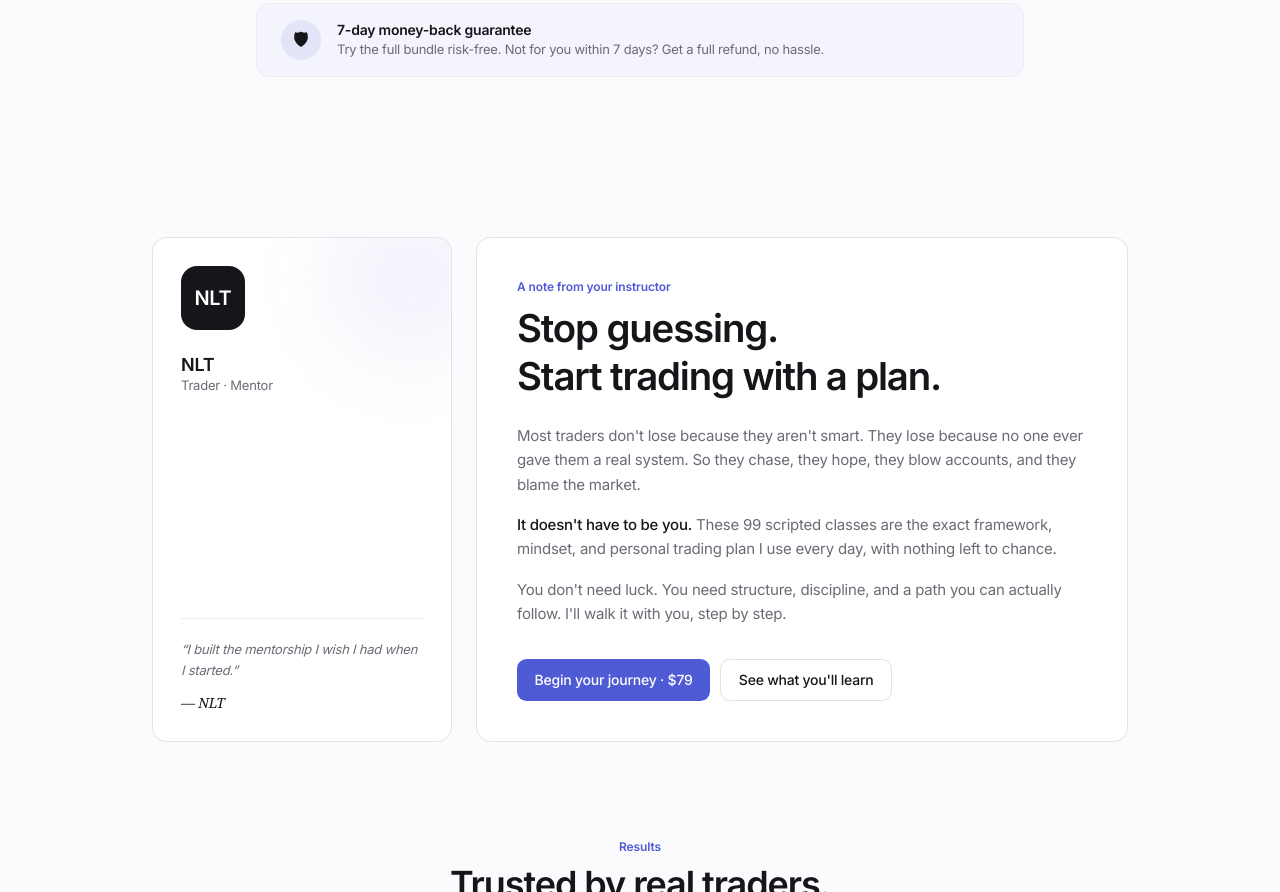
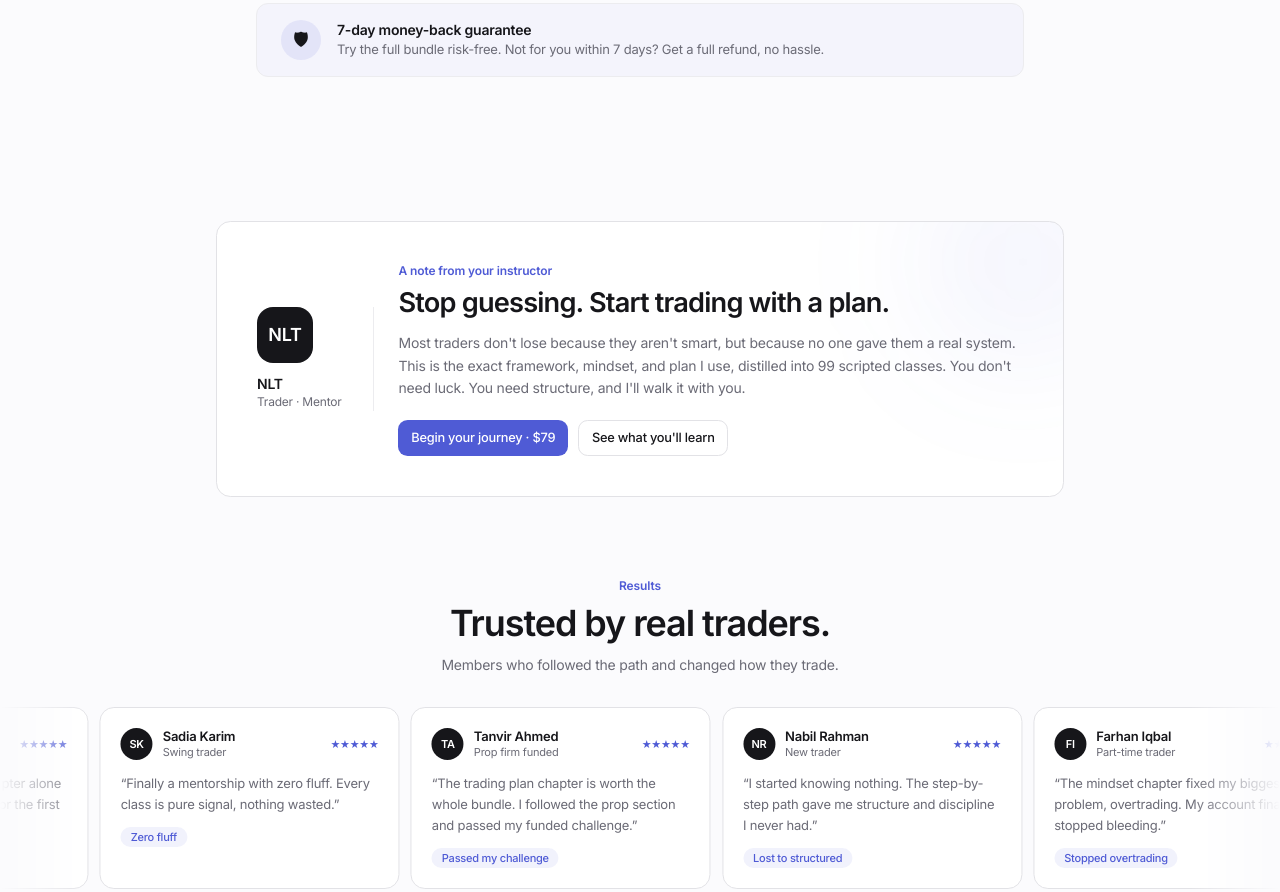
Before and after one commit to shoaibkhancreative/Demo-site, an Astro site: page / in a window 1280 px wide. Shown: the part 2297-3189 px from the top of the page. Built offline with nearby package versions, Linux system fonts and the light colour scheme; Astro itself is replaced by a stand-in of ours.

Commit message:
Rebuild instructor section as compact creative card (identity + note side by side); fix unnatural gap between testimonials and footer by removing footer mt-28

```diff
--- a/src/components/Footer.astro
+++ b/src/components/Footer.astro
@@ -2,7 +2,7 @@
 import { BRAND, TELEGRAM, TOTAL_CLASSES, PRICING } from "../data/site.js";
 const year = new Date().getFullYear();
 ---
-<footer class="mt-28 border-t bg-[color:var(--color-surface)]">
+<footer class="border-t bg-[color:var(--color-surface)]">
   <div class="mx-auto max-w-5xl px-6 py-14">
     <div class="grid gap-10 sm:grid-cols-2 md:grid-cols-5">
       <!-- Brand -->
--- a/src/pages/index.astro
+++ b/src/pages/index.astro
@@ -79,38 +79,28 @@ import { TOTAL_CLASSES, PRICING, TESTIMONIALS, INSTRUCTOR, TELEGRAM, YOUTUBE_ID,
     </div>
   </section>
 
-  <!-- INSTRUCTOR (creative editorial) -->
-  <section id="instructor" class="mx-auto max-w-5xl px-6 py-24">
-    <div class="reveal grid gap-6 md:grid-cols-[300px_1fr] md:items-stretch">
-
-      <!-- Left: portrait / identity card -->
-      <div class="surface relative flex flex-col justify-between overflow-hidden p-7">
-        <div class="pointer-events-none absolute -right-10 -top-10 h-40 w-40 rounded-full bg-[color:var(--color-accent)]/[.07] blur-2xl"></div>
-        <div class="relative">
-          <span class="grid h-16 w-16 place-items-center rounded-2xl bg-[color:var(--color-ink)] text-xl font-semibold text-white">NLT</span>
-          <p class="mt-6 text-lg font-semibold leading-tight">{INSTRUCTOR}</p>
-          <p class="text-[13px] muted">Trader · Mentor</p>
+  <!-- INSTRUCTOR (compact, creative) -->
+  <section id="instructor" class="mx-auto max-w-4xl px-6 py-20">
+    <div class="reveal surface relative overflow-hidden p-8 sm:p-10">
+      <div class="pointer-events-none absolute -right-16 -top-16 h-52 w-52 rounded-full bg-[color:var(--color-accent)]/[.06] blur-3xl"></div>
+      <div class="relative flex flex-col gap-6 sm:flex-row sm:items-center">
+        <!-- identity -->
+        <div class="flex items-center gap-4 sm:flex-col sm:items-start sm:gap-3 sm:border-r sm:pr-8">
+          <span class="grid h-14 w-14 place-items-center rounded-2xl bg-[color:var(--color-ink)] text-lg font-semibold text-white">NLT</span>
+          <div>
+            <p class="text-sm font-semibold leading-tight">{INSTRUCTOR}</p>
+            <p class="text-[12px] muted">Trader · Mentor</p>
+          </div>
         </div>
-        <div class="relative mt-8 border-t pt-5">
-          <p class="text-[13px] italic leading-relaxed muted">“I built the mentorship I wish I had when I started.”</p>
-          <p class="mt-3 text-sm font-medium" style="font-family: ui-serif, Georgia, serif; font-style: italic;">— {INSTRUCTOR}</p>
-        </div>
-      </div>
-
-      <!-- Right: personal letter -->
-      <div class="surface flex flex-col justify-center p-8 sm:p-10">
-        <p class="eyebrow">A note from your instructor</p>
-        <h2 class="mt-2 text-3xl font-semibold leading-tight sm:text-[2.4rem]">Stop guessing.<br/>Start trading with a plan.</h2>
-
-        <div class="mt-6 space-y-4 text-[15px] leading-relaxed muted">
-          <p>Most traders don't lose because they aren't smart. They lose because no one ever gave them a real system. So they chase, they hope, they blow accounts, and they blame the market.</p>
-          <p><span class="font-medium text-[color:var(--color-ink)]">It doesn't have to be you.</span> These {TOTAL_CLASSES} scripted classes are the exact framework, mindset, and personal trading plan I use every day, with nothing left to chance.</p>
-          <p>You don't need luck. You need structure, discipline, and a path you can actually follow. I'll walk it with you, step by step.</p>
-        </div>
-
-        <div class="mt-8 flex flex-col gap-2.5 sm:flex-row">
-          <a href="/checkout" class="btn btn-accent">Begin your journey · ${PRICING.tier2Bundle}</a>
-          <a href="#curriculum" class="btn btn-ghost">See what you'll learn</a>
+        <!-- message -->
+        <div class="sm:flex-1">
+          <p class="eyebrow">A note from your instructor</p>
+          <h2 class="mt-1.5 text-2xl font-semibold leading-tight sm:text-[1.7rem]">Stop guessing. Start trading with a plan.</h2>
+          <p class="mt-3 text-[14px] leading-relaxed muted">Most traders don't lose because they aren't smart, but because no one gave them a real system. This is the exact framework, mindset, and plan I use, distilled into {TOTAL_CLASSES} scripted classes. You don't need luck. You need structure, and I'll walk it with you.</p>
+          <div class="mt-5 flex flex-wrap gap-2.5">
+            <a href="/checkout" class="btn btn-accent btn-sm">Begin your journey · ${PRICING.tier2Bundle}</a>
+            <a href="#curriculum" class="btn btn-ghost btn-sm">See what you'll learn</a>
+          </div>
         </div>
       </div>
     </div>
```
